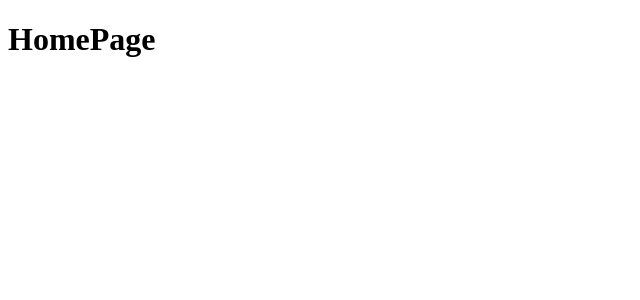
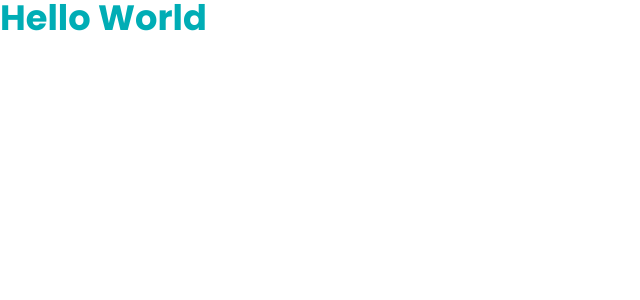
Before and after one commit to Projeto-FrontEnd-M3/Grupo3-FrontEnd-M3, a React (Vite) app: page / in a window 1280 px wide. Shown: the top 300 px of the page, without its empty margins (0-640 px from the left). Built offline with nearby package versions, Linux system fonts and the light colour scheme.

Commit message:
build: default styles and global folders structure

```diff
--- a/package.json
+++ b/package.json
@@ -22,6 +22,7 @@
     "react-hook-form": "^7.38.0",
     "react-router-dom": "^6.4.2",
     "react-toastify": "^9.0.8",
+    "styled-components": "^5.3.6",
     "yup": "^0.32.11"
   },
   "devDependencies": {
--- a/src/components/Loading/Loading/index.tsx
+++ b/src/components/Loading/Loading/index.tsx
@@ -5,7 +5,7 @@
   return (
     <Backdrop
       className="filterBackdrop"
-      sx={{ color: "#ff577f", zIndex: 2 }}
+      sx={{ color: "var(--color-primary)", zIndex: 2 }}
       open={false}
     >
       <CircularProgress color="inherit" />
--- /dev/null
+++ b/src/interface/GlobalStyles.ts
@@ -0,0 +1,30 @@
+export type Itag =
+  | "h1"
+  | "h2"
+  | "h3"
+  | "h4"
+  | "h5"
+  | "h6"
+  | "p"
+  | "span"
+  | "label"
+  | undefined;
+
+export type IFontSize =
+  | "title1"
+  | "title2"
+  | "title3"
+  | "text1"
+  | "text2"
+  | "text3"
+  | undefined;
+
+export type IColor =
+  | "primary"
+  | "secundary"
+  | "negative"
+  | "error"
+  | "success"
+  | "white"
+  | "grey"
+  | undefined;
--- a/src/main.tsx
+++ b/src/main.tsx
@@ -2,9 +2,11 @@
 import ReactDOM from "react-dom/client";
 import App from "./App";
 import { BrowserRouter } from "react-router-dom";
+import { GlobalStyles } from "./styles/GlobalStyles";
 
 ReactDOM.createRoot(document.getElementById("root") as HTMLElement).render(
   <React.StrictMode>
+    <GlobalStyles />
     <BrowserRouter>
       <App />
     </BrowserRouter>
--- a/src/pages/Home/index.tsx
+++ b/src/pages/Home/index.tsx
@@ -1,5 +1,11 @@
+import { Text } from "../../styles/TypograpyText";
+
 const HomePage = () => {
-  return <h1>HomePage</h1>;
+  return (
+    <Text tag="h1" fontSize="title1" color="primary">
+      Hello World
+    </Text>
+  );
 };
 
 export default HomePage;
--- /dev/null
+++ b/src/services/api/api.ts
@@ -0,0 +1,6 @@
+import axios from "axios";
+
+export const Api = axios.create({
+  baseURL: "....",
+  timeout: 5000,
+});
--- /dev/null
+++ b/src/services/validations/validation.ts
@@ -0,0 +1,6 @@
+import * as yup from "yup";
+
+// Exemplo de uso
+// export const loginValidate = yup.object().shape({
+
+// });
--- /dev/null
+++ b/src/styles/GlobalStyles.ts
@@ -0,0 +1,103 @@
+import { createGlobalStyle } from "styled-components";
+
+export const GlobalStyles = createGlobalStyle`
+    :root {
+        //Primary Palette
+        --color-primary: #00ADB5;
+        --color-secundary: #393E46;
+        --color-primary-negative: #00acb571;
+
+        //Grey Scale Palette
+        --color-grey-1: #EEEEEE;
+        --color-grey-2: #868E96;
+
+        //Feedback Palette
+        --color-success: #3FE864;
+        --color-error: #E83F5B;
+    }
+
+    html, body, div, span, applet, object, iframe,
+    h1, h2, h3, h4, h5, h6, p, blockquote, pre,
+    a, abbr, acronym, address, big, cite, code,
+    del, dfn, em, img, ins, kbd, q, s, samp,
+    small, strike, strong, sub, sup, tt, var,
+    b, u, i, center,
+    dl, dt, dd, ol, ul, li,
+    fieldset, form, label, legend,
+    table, caption, tbody, tfoot, thead, tr, th, td,
+    article, aside, canvas, details, embed,
+    figure, figcaption, footer, header, hgroup,
+    menu, nav, output, ruby, section, summary,
+    time, mark, audio, video, input, button{
+        background: none;
+        margin: 0;
+        padding: 0;
+        border: 0;
+        font-size: 100%;
+        vertical-align: baseline;
+        outline: none;
+    }
+    /* HTML5 display-role reset for older browsers */
+    article, aside, details, figcaption, figure,
+    footer, header, hgroup, menu, nav, section {
+        display: block;
+    }
+
+    body {
+        line-height: 1;
+        height: 100vh;
+    }
+
+    ::-webkit-scrollbar {
+        width: 10px;
+    }
+
+    ::-webkit-scrollbar-track {
+        background: #f1f1f1;
+    }
+
+    ::-webkit-scrollbar-thumb {
+        background: #888;
+    }
+
+
+    ::-webkit-scrollbar-thumb:hover {
+        background: #555;
+    }
+
+    ol, ul {
+        list-style: none;
+    }
+
+    blockquote, q {
+        quotes: none;
+    }
+
+    blockquote:before, blockquote:after,
+    q:before, q:after {
+        content: '';
+        content: none;
+    }
+
+    table {
+        border-collapse: collapse;
+        border-spacing: 0;
+    }
+
+    *{
+        box-sizing: border-box;
+        font-family: 'Poppins', sans-serif;
+    }
+
+    button, select{
+        cursor: pointer;
+    }
+
+    a {
+        text-decoration: none;
+    }
+
+    .filterBackdrop {
+        backdrop-filter: blur(1px)
+    }
+`;
--- /dev/null
+++ b/src/styles/TypograpyText.ts
@@ -0,0 +1,54 @@
+import styled, { css } from "styled-components";
+import { setColors } from "./components/Colors/colors";
+import { TitleComponent } from "./components/Typography";
+
+export const Text = styled(TitleComponent)`
+  color: ${({ color }) => setColors(color)};
+
+  ${({ fontSize }) => {
+    switch (fontSize) {
+      case "title1":
+        return css`
+          font-size: 2.2rem;
+          font-weight: bold;
+        `;
+
+      case "title2":
+        return css`
+          font-size: 1.8rem;
+          font-weight: bold;
+        `;
+
+      case "title3":
+        return css`
+          font-size: 1.5rem;
+          font-weight: bold;
+        `;
+
+      case "text1":
+        return css`
+          font-size: 1.4rem;
+          font-weight: 400;
+        `;
+
+      case "text2":
+        return css`
+          font-size: 1.2rem;
+          font-weight: 400;
+        `;
+
+      case "text3":
+        return css`
+          font-style: italic;
+          font-size: 0.9rem;
+          font-weight: bold;
+        `;
+
+      case undefined:
+        return css`
+          font-size: 1.1rem;
+          font-weight: 400;
+        `;
+    }
+  }}
+`;
--- /dev/null
+++ b/src/styles/components/Colors/colors.ts
@@ -0,0 +1,29 @@
+import { IColor } from "../../../interface/GlobalStyles";
+
+export const setColors = (color: IColor) => {
+  switch (color) {
+    case "primary":
+      return "var(--color-primary)";
+
+    case "secundary":
+      return "var(--color-secundary)";
+
+    case "negative":
+      return "var(--color-primary-negative)";
+
+    case "error":
+      return "var(--color-error)";
+
+    case "success":
+      return "var(--color-success)";
+
+    case "white":
+      return "var(--color-grey-1)";
+
+    case "grey":
+      return "var(--color-grey-2)";
+
+    case undefined:
+      return "var(--color-grey-1)";
+  }
+};
--- /dev/null
+++ b/src/styles/components/Typography/index.tsx
@@ -0,0 +1,26 @@
+import { IColor, IFontSize, Itag } from "../../../interface/GlobalStyles";
+
+interface ITitleComponent {
+  tag?: Itag;
+  children: React.ReactNode;
+  className?: string;
+  color?: IColor;
+  fontSize?: IFontSize;
+}
+
+export const TitleComponent = ({ tag, children, className }: ITitleComponent) => {
+  return (
+    <>
+      {tag === "h1" && <h1 className={className}>{children}</h1>}
+      {tag === "h2" && <h2 className={className}>{children}</h2>}
+      {tag === "h3" && <h3 className={className}>{children}</h3>}
+      {tag === "h4" && <h4 className={className}>{children}</h4>}
+      {tag === "h5" && <h5 className={className}>{children}</h5>}
+      {tag === "h6" && <h6 className={className}>{children}</h6>}
+      {tag === "p" && <p className={className}>{children}</p>}
+      {tag === "span" && <span className={className}>{children}</span>}
+      {tag === "label" && <label className={className}>{children}</label>}
+      {!tag && <p className={className}>{children}</p>}
+    </>
+  );
+};
```
Also changed, not shown: src/styles/components/Toastify/toast.ts (added, +37 -0 lines), 2 other files (tests, documents, lock files or other folders).
